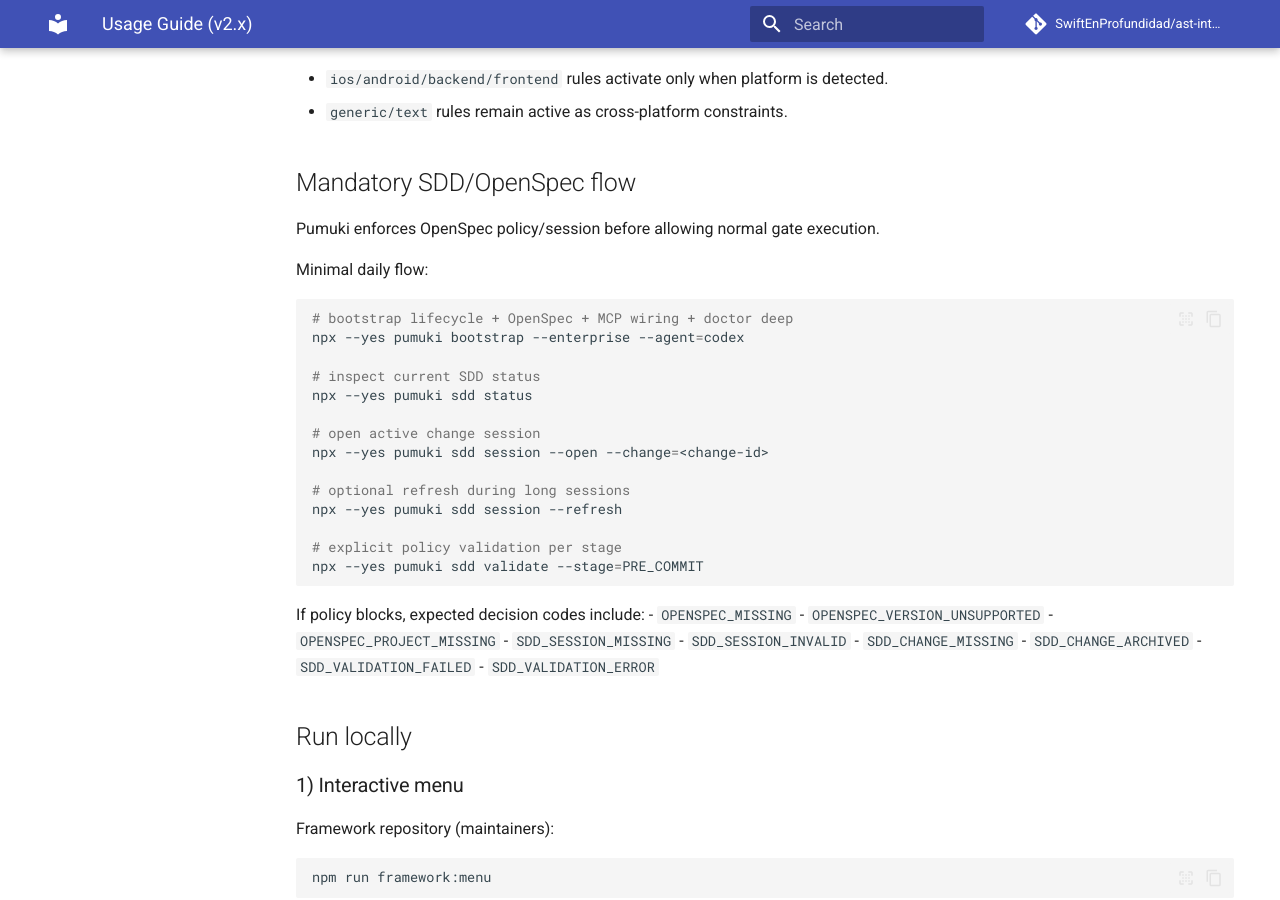
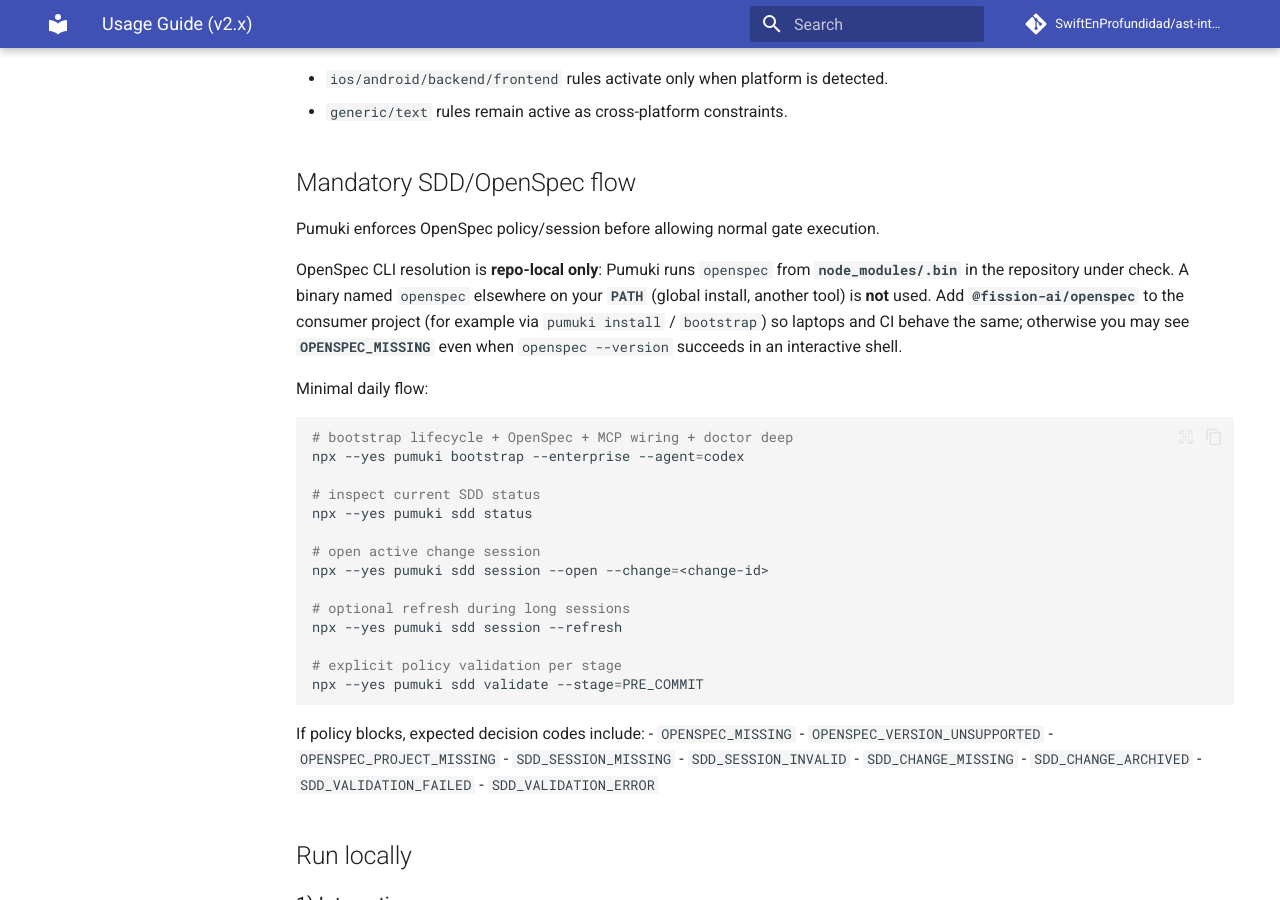
Before and after one commit to SwiftEnProfundidad/ast-intelligence-hooks, an MkDocs documentation site: the page built from docs/product/USAGE.md, in a window 1280 px wide and 900 px high, scrolled down 1882 px. Built offline with MkDocs 1.6.1 and Material for MkDocs 9.7.7, drawn with Linux system fonts in a browser that asks for light colours; comment, search, counter and statistics services are not loaded; some of the changed text lies outside the part shown.

Commit message:
docs(usage): OpenSpec solo en node_modules del repo (sin PATH global)
- SDD/OpenSpec: párrafo en flujo obligatorio, bullet en integración, troubleshooting OPENSPEC_MISSING vs CLI global.
- CHANGELOG Unreleased: referencia a USAGE.md.

````diff
--- a/docs/product/USAGE.md
+++ b/docs/product/USAGE.md
@@ -71,6 +71,8 @@ Platform activation:
 ## Mandatory SDD/OpenSpec flow
 
 Pumuki enforces OpenSpec policy/session before allowing normal gate execution.
+
+OpenSpec CLI resolution is **repo-local only**: Pumuki runs `openspec` from **`node_modules/.bin`** in the repository under check. A binary named `openspec` elsewhere on your **`PATH`** (global install, another tool) is **not** used. Add **`@fission-ai/openspec`** to the consumer project (for example via `pumuki install` / `bootstrap`) so laptops and CI behave the same; otherwise you may see **`OPENSPEC_MISSING`** even when `openspec --version` succeeds in an interactive shell.
 
 Minimal daily flow:
 
@@ -565,6 +567,7 @@ npx --yes tsx@4.21.0 scripts/reconcile-consumer-backlog-issues.ts \
 
 OpenSpec integration behavior:
 - `pumuki bootstrap --enterprise --agent=<name>` orquesta `install + adapter wiring + doctor --deep` en un solo paso.
+- SDD/OpenSpec enforcement invokes the CLI only from **`{repo}/node_modules/.bin/openspec`** (no fallback to a generic `openspec` on `PATH`).
 - `pumuki install` auto-bootstraps OpenSpec (`@fission-ai/openspec`) when missing/incompatible and scaffolds `openspec/` project baseline when absent.
 - `pumuki install --with-mcp` adds adapter/MCP wiring bootstrap and prints MCP health summary on completion.
 - `pumuki update --latest` migrates legacy `openspec` package to `@fission-ai/openspec` before hook reinstall.
@@ -806,6 +809,8 @@ npx --yes pumuki sdd status
 npx --yes pumuki sdd validate --stage=PRE_COMMIT
 ```
 
+If the gate reports **`OPENSPEC_MISSING`** but `openspec --version` works in the terminal, you are likely using a **global** OpenSpec install. Pumuki does not use that path; install the package in the repo (`npm install`, `pumuki install`, or `pumuki bootstrap`) so `node_modules/.bin/openspec` exists.
+
 Open or refresh session if needed:
 
 ```bash
````
Also changed, not shown: CHANGELOG.md (+1 -1 lines).
